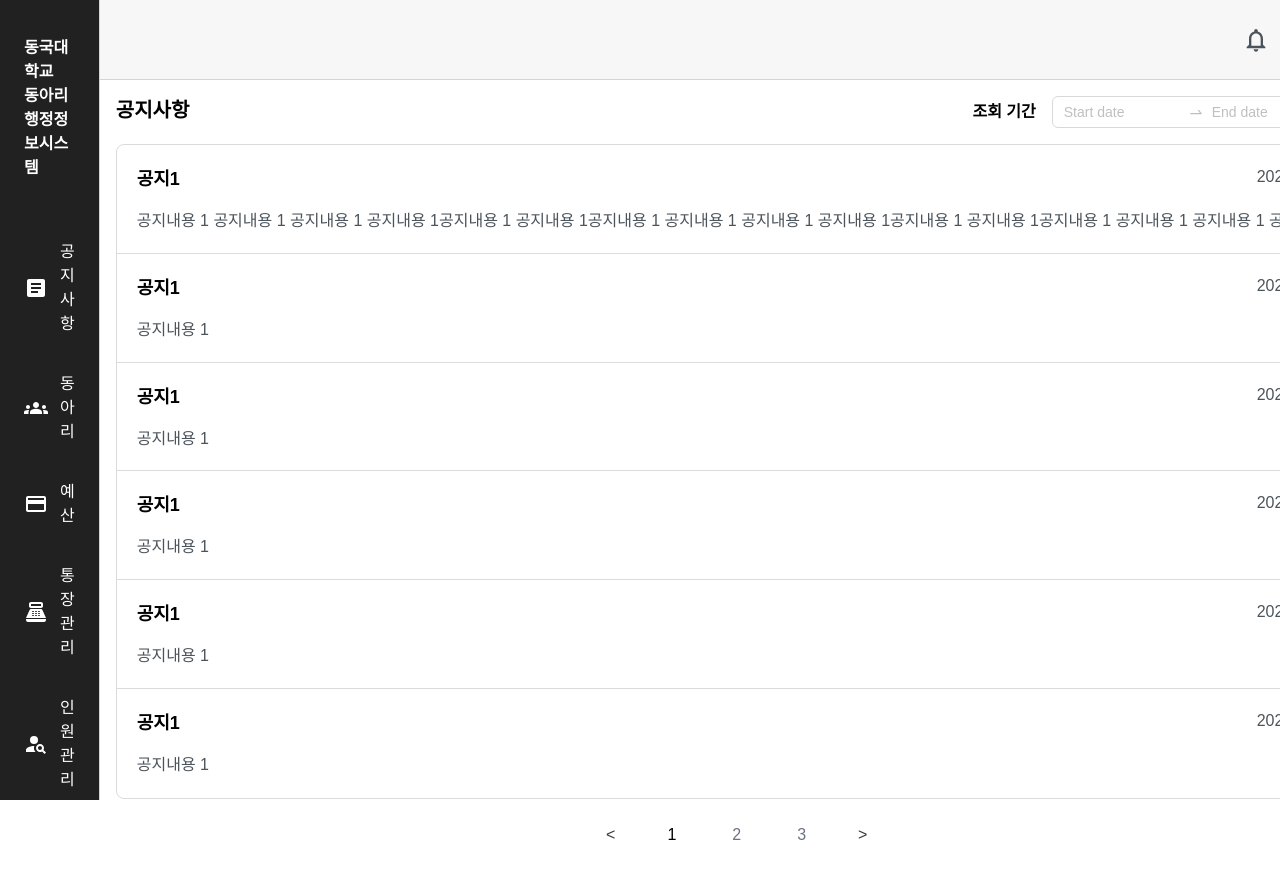
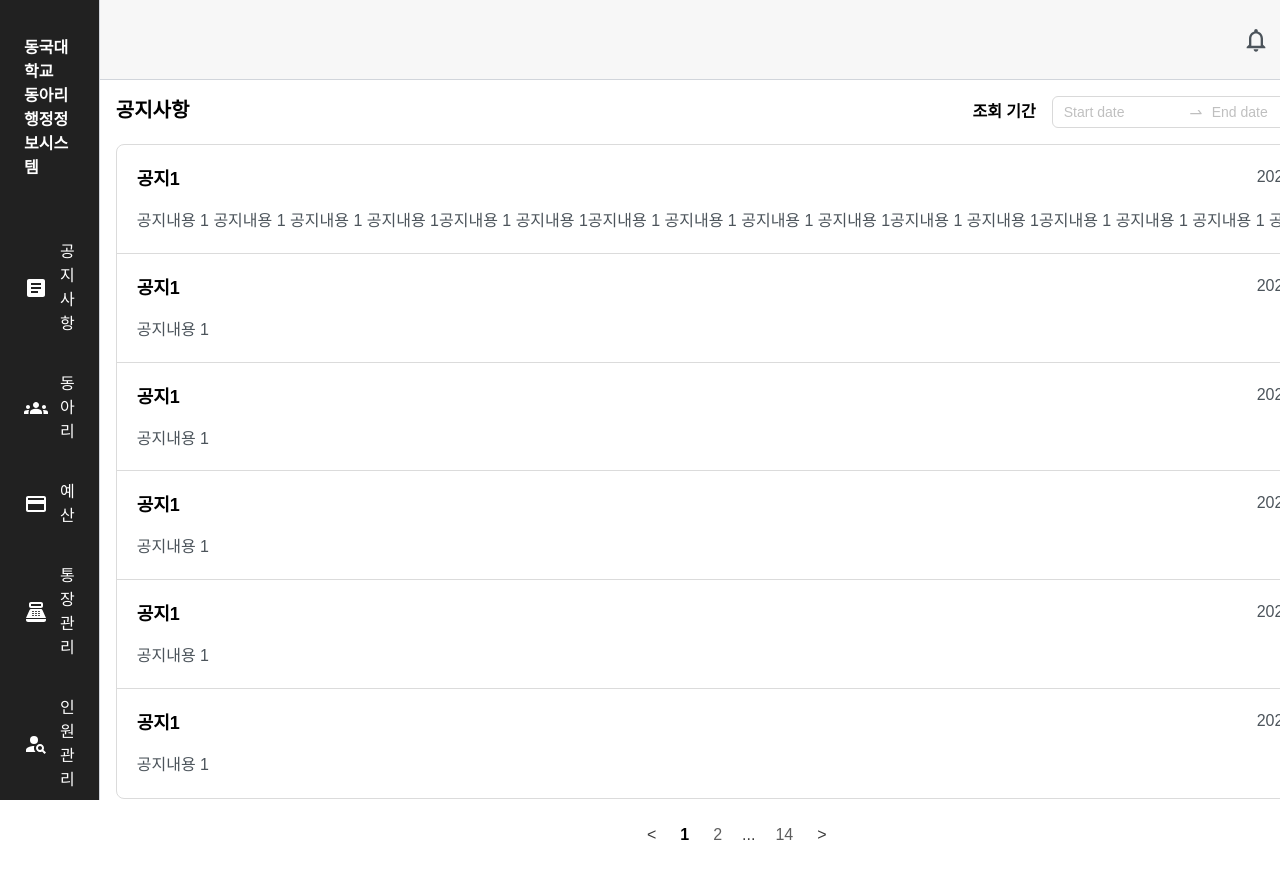
Before and after one commit to mjgwon24/dgu-semi-erp-front, a Next.js app: page /announcement in a window 1280 px wide. Shown: the top 876 px of the page. Built offline with nearby package versions, Linux system fonts and the light colour scheme; a web font is replaced by a local one.

Commit message:
fix: 페이지네이션 디자인 통일

```diff
--- a/src/components/units/announcement/Announcement.container.jsx
+++ b/src/components/units/announcement/Announcement.container.jsx
@@ -11,6 +11,69 @@ export default function Announcement() {
         {title: '공지1', content: '공지내용 1', date: '2024-08-12', id: '63234145'},
         {title: '공지1', content: '공지내용 1', date: '2024-08-12', id: '21531123'},
         {title: '공지1', content: '공지내용 1 공지내용 1 공지내용 1 공지내용 1공지내용  1 공지내용 1공지내용 1 공지내용 1  ', date: '2024-01-12' , id: '46512354'},
+        {title: '공지1', content: '공지내용 1', date: '2024-01-12' , id: '12356321'},
+        {title: '공지1', content: '공지내용 1', date: '2024-01-12' , id: '82154665'},
+        {title: '공지1', content: '공지내용 1', date: '2024-01-12' , id: '34567412'},
+        {title: '공지1', content: '공지내용 1', date: '2024-01-12' , id: '85647125'},
+        {title: '공지1', content: '공지내용 1', date: '2024-01-12' , id: '53241456'},
+        {title: '공지1', content: '공지내용 1', date: '2024-01-12' , id: '13645763'},
+        {title: '공지1', content: '공지내용 1', date: '2024-01-12' , id: '32549841'},
+        {title: '공지1', content: '공지내용 1', date: '2024-01-12' , id: '12531233'},
+        {title: '공지1', content: '공지내용 1', date: '2024-01-12' , id: '98745612'},
+        {title: '공지1', content: '공지내용 1', date: '2024-01-12' , id: '12356321'},
+        {title: '공지1', content: '공지내용 1', date: '2024-01-12' , id: '82154665'},
+        {title: '공지1', content: '공지내용 1', date: '2024-01-12' , id: '34567412'},
+        {title: '공지1', content: '공지내용 1', date: '2024-01-12' , id: '85647125'},
+        {title: '공지1', content: '공지내용 1', date: '2024-01-12' , id: '53241456'},
+        {title: '공지1', content: '공지내용 1', date: '2024-01-12' , id: '13645763'},
+        {title: '공지1', content: '공지내용 1', date: '2024-01-12' , id: '32549841'},
+        {title: '공지1', content: '공지내용 1', date: '2024-01-12' , id: '12531233'},
+        {title: '공지1', content: '공지내용 1', date: '2024-01-12' , id: '98745612'},
+        {title: '공지1', content: '공지내용 1', date: '2024-01-12' , id: '12356321'},
+        {title: '공지1', content: '공지내용 1', date: '2024-01-12' , id: '82154665'},
+        {title: '공지1', content: '공지내용 1', date: '2024-01-12' , id: '34567412'},
+        {title: '공지1', content: '공지내용 1', date: '2024-01-12' , id: '85647125'},
+        {title: '공지1', content: '공지내용 1', date: '2024-01-12' , id: '53241456'},
+        {title: '공지1', content: '공지내용 1', date: '2024-01-12' , id: '13645763'},
+        {title: '공지1', content: '공지내용 1', date: '2024-01-12' , id: '32549841'},
+        {title: '공지1', content: '공지내용 1', date: '2024-01-12' , id: '12531233'},
+        {title: '공지1', content: '공지내용 1', date: '2024-01-12' , id: '98745612'},
+        {title: '공지1', content: '공지내용 1', date: '2024-01-12' , id: '12356321'},
+        {title: '공지1', content: '공지내용 1', date: '2024-01-12' , id: '82154665'},
+        {title: '공지1', content: '공지내용 1', date: '2024-01-12' , id: '34567412'},
+        {title: '공지1', content: '공지내용 1', date: '2024-01-12' , id: '85647125'},
+        {title: '공지1', content: '공지내용 1', date: '2024-01-12' , id: '53241456'},
+        {title: '공지1', content: '공지내용 1', date: '2024-01-12' , id: '13645763'},
+        {title: '공지1', content: '공지내용 1', date: '2024-01-12' , id: '32549841'},
+        {title: '공지1', content: '공지내용 1', date: '2024-01-12' , id: '12531233'},
+        {title: '공지1', content: '공지내용 1', date: '2024-01-12' , id: '98745612'},
+        {title: '공지1', content: '공지내용 1', date: '2024-01-12' , id: '12356321'},
+        {title: '공지1', content: '공지내용 1', date: '2024-01-12' , id: '82154665'},
+        {title: '공지1', content: '공지내용 1', date: '2024-01-12' , id: '34567412'},
+        {title: '공지1', content: '공지내용 1', date: '2024-01-12' , id: '85647125'},
+        {title: '공지1', content: '공지내용 1', date: '2024-01-12' , id: '53241456'},
+        {title: '공지1', content: '공지내용 1', date: '2024-01-12' , id: '13645763'},
+        {title: '공지1', content: '공지내용 1', date: '2024-01-12' , id: '32549841'},
+        {title: '공지1', content: '공지내용 1', date: '2024-01-12' , id: '12531233'},
+        {title: '공지1', content: '공지내용 1', date: '2024-01-12' , id: '98745612'},
+        {title: '공지1', content: '공지내용 1', date: '2024-01-12' , id: '12356321'},
+        {title: '공지1', content: '공지내용 1', date: '2024-01-12' , id: '82154665'},
+        {title: '공지1', content: '공지내용 1', date: '2024-01-12' , id: '34567412'},
+        {title: '공지1', content: '공지내용 1', date: '2024-01-12' , id: '85647125'},
+        {title: '공지1', content: '공지내용 1', date: '2024-01-12' , id: '53241456'},
+        {title: '공지1', content: '공지내용 1', date: '2024-01-12' , id: '13645763'},
+        {title: '공지1', content: '공지내용 1', date: '2024-01-12' , id: '32549841'},
+        {title: '공지1', content: '공지내용 1', date: '2024-01-12' , id: '12531233'},
+        {title: '공지1', content: '공지내용 1', date: '2024-01-12' , id: '98745612'},
+        {title: '공지1', content: '공지내용 1', date: '2024-01-12' , id: '12356321'},
+        {title: '공지1', content: '공지내용 1', date: '2024-01-12' , id: '82154665'},
+        {title: '공지1', content: '공지내용 1', date: '2024-01-12' , id: '34567412'},
+        {title: '공지1', content: '공지내용 1', date: '2024-01-12' , id: '85647125'},
+        {title: '공지1', content: '공지내용 1', date: '2024-01-12' , id: '53241456'},
+        {title: '공지1', content: '공지내용 1', date: '2024-01-12' , id: '13645763'},
+        {title: '공지1', content: '공지내용 1', date: '2024-01-12' , id: '32549841'},
+        {title: '공지1', content: '공지내용 1', date: '2024-01-12' , id: '12531233'},
+        {title: '공지1', content: '공지내용 1', date: '2024-01-12' , id: '98745612'},
         {title: '공지1', content: '공지내용 1', date: '2024-01-12' , id: '12356321'},
         {title: '공지1', content: '공지내용 1', date: '2024-01-12' , id: '82154665'},
         {title: '공지1', content: '공지내용 1', date: '2024-01-12' , id: '34567412'},
@@ -184,6 +247,7 @@ export default function Announcement() {
             currentPage={currentPage}
             setCurrentPage={setCurrentPage}
             totalPages={totalPages}
+            renderPagination={renderPagination}
         />
     )
 }
--- a/src/components/units/announcement/Announcement.presenter.jsx
+++ b/src/components/units/announcement/Announcement.presenter.jsx
@@ -13,7 +13,8 @@ export default function AnnouncementUI({
     setEndDate,
     currentPage,
     setCurrentPage,
-    totalPages
+    totalPages,
+    renderPagination
 }) {
 
     const { RangePicker } = DatePicker;
@@ -53,6 +54,7 @@ export default function AnnouncementUI({
                             }}
                         >
                             <Link key={announcement.id} href={`/announcement/${announcement.id}`} className="flex flex-col gap-4 p-5 h-full hover:bg-gray-100">
+
                                 <div className="flex flex-row justify-between">
                                     <p className="text-lg font-semibold">{announcement.title}</p>
                                     <p style={{ color: "#4C545B" }}>{dayjs(announcement.date).format("YYYY.MM.DD")}</p>
@@ -70,7 +72,8 @@ export default function AnnouncementUI({
 
             {/* 페이지네이션 */}
             <div className="flex justify-center gap-4">
-                <button
+                {renderPagination(currentPage,totalPages)}
+                {/* <button
                     onClick={() => setCurrentPage(currentPage - 1)}
                     disabled={currentPage === 1}
                     className="px-4 py-2 rounded-md"
@@ -94,7 +97,7 @@ export default function AnnouncementUI({
                     style={{ color: "#3A3A3A" }}
                 >
                     {">"}
-                </button>
+                </button> */}
             </div>
         </div>
     );
```
